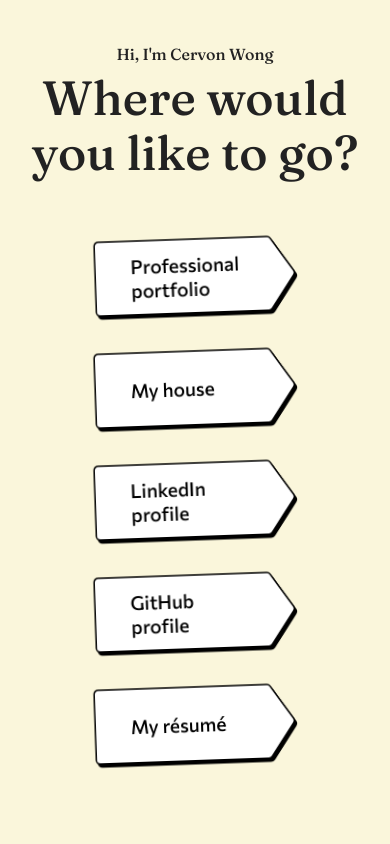
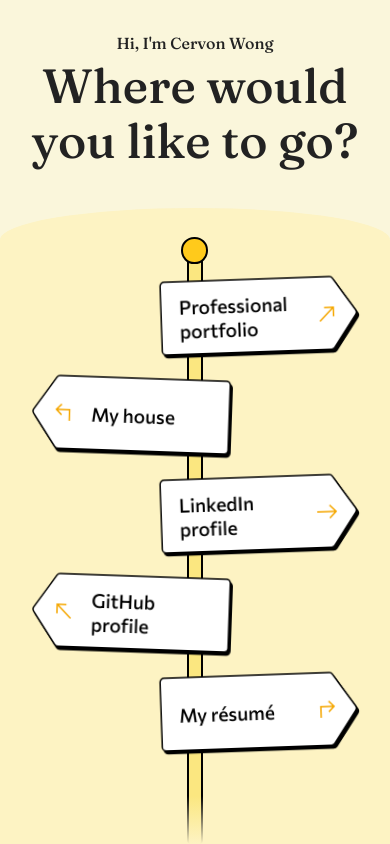
Before and after one commit to cervonwong/link, a website: page public/index.html in a window 390 px wide. Drawn offline with nearby package versions, Linux system fonts and the light colour scheme.

Commit message:
Fully implement mobile styling

```diff
--- a/public/index.html
+++ b/public/index.html
@@ -3,8 +3,8 @@
 
 <head>
   <meta charset="utf-8">
-  <title>Links to all my sites</title>
-  <meta name="description" content="This site is a convenient house to all the links to my other sites.">
+  <title>Links links links...</title>
+  <meta name="description" content="You've reached a crossroads. Now decide where you would like to go.">
   <meta name="viewport" content="width=device-width, initial-scale=1">
 
   <meta property="og:title" content="">
@@ -24,43 +24,74 @@
   <!--  Google Fonts -->
   <link rel="preconnect" href="https://fonts.googleapis.com">
   <link rel="preconnect" href="https://fonts.gstatic.com" crossorigin>
-<!--  <link href="https://fonts.googleapis.com/css2?family=Commissioner:wght@500..800&family=Fraunces:opsz,wght@9..144,500;9..144,400&display=swap" rel="stylesheet">-->
-  <link rel="preconnect" href="https://fonts.googleapis.com">
-  <link rel="preconnect" href="https://fonts.gstatic.com" crossorigin>
-  <link href="https://fonts.googleapis.com/css2?family=Commissioner:wght@500..800&family=Fraunces:opsz,wght@9..144,400;9..144,500&display=swap" rel="stylesheet">
+  <link
+      href="https://fonts.googleapis.com/css2?family=Commissioner:wght@500..800&family=Fraunces:opsz,wght,SOFT,WONK@9..144,400,50,1;9..144,500,50,1&display=swap"
+      rel="stylesheet">
+  <!--  TODO: Specify to prevent downloading extra files-->
+  <link rel="stylesheet"
+        href="https://fonts.googleapis.com/css2?family=Material+Symbols+Outlined:opsz,wght,FILL,GRAD@20..48,100..700,0..1,-50..200"/>
+
   <style>
     html {
       background: #FAF6DB;
+      height: 100%;
     }
+
+    body {
+      height: 100%;
+      display: flex;
+    }
+
     main {
-      margin: 2rem 0 2rem 0;
+      /* flex to expand to body height and width. */
       display: flex;
       flex-direction: column;
-      justify-content: center;
       align-items: center;
+      flex: 1;
+      padding: 2rem 0 0 0;
     }
+
     h1 {
       font-family: 'Fraunces', serif;
-      font-variation-settings: "wght" 500, "soft" 50, "wonk" 1;
+      font-weight: 500;
+      font-variation-settings: "wght" 500, "SOFT" 50, "WONK" 1;
       font-size: 1rem;
       text-align: center;
-      margin-bottom: 0.3rem;
+      margin: 0 1rem 0.2rem;
     }
+
     h2 {
       font-family: 'Fraunces', serif;
-      font-variation-settings: "wght" 500, "soft" 50, "wonk" 1;
+      font-weight: 500;
+      font-variation-settings: "wght" 500, "SOFT" 50, "WONK" 0;
       font-size: 3rem;
       line-height: 1.15;
       text-align: center;
-      margin-top: 0;
+      margin: 0 1rem 0;
     }
-    .signs {
+
+    ul.signs {
+      /* flex to expand to body height.*/
+      flex: 1;
+      position: relative;
+      z-index: 5;
       display: flex;
       flex-direction: column;
-      justify-content: center;
+      justify-content: start;
       align-items: center;
       gap: 0;
+      list-style: none;
+      padding: 0;
+      margin: 1.6rem 0 0.8rem 0;
     }
+
+    li {
+      list-style: none;
+      margin: 0;
+      padding: 0;
+      text-indent: 0;
+    }
+
     a {
       display: flex;
       align-items: center;
@@ -70,28 +101,127 @@
       line-height: 1.5rem;
       color: black;
       text-decoration: none;
-      padding: 2rem 2.3rem;
+      padding: 1.6rem 1.2rem;
       height: 3rem;
-      width: 8rem;
-      background-image: url("sign_right_200x74.svg");
+      width: 10rem;
       background-repeat: no-repeat;
       text-align: start;
       background-size: 100% 100%;
       transition: all 0.2s ease-in-out;
-      transform: rotate(-2deg) translate(0, 0);
       filter: drop-shadow(2px 3px 0px black);
     }
+
+    span.sign_text {
+      flex: 1;
+    }
+
+    a.sign_left > span.sign_text {
+      margin-left: 1rem;
+    }
+
+    a.sign_right {
+      flex-direction: row;
+      background-image: url("whyAreYouLookingAtMyImages/sign_right_200x74.svg");
+      margin-left: 8rem;
+      transform: rotate(-2deg) translate(0, 0);
+    }
+
+    a.sign_left {
+      flex-direction: row-reverse;
+      background-image: url("whyAreYouLookingAtMyImages/sign_left_200x74.svg");
+      margin-right: 8rem;
+      transform: rotate(2deg) translate(0, 0);
+    }
+
     a:hover {
       transition: all 0.2s ease-in-out;
       font-variation-settings: "wght" 700;
-      transform: rotate(-2deg) translate(-3px, -2px) scale(102%);
+      transform: rotate(0deg) translate(-3px, -2px) scale(102%);
       filter: drop-shadow(5px 5px 0px black);
     }
+
     a:active {
       transition: all 0.1s ease-in-out;
       font-variation-settings: "wght" 700;
+      filter: drop-shadow(0px 0px 0px black);
+    }
+
+    a.sign_right:active {
       transform: rotate(-2deg) translate(0px, 0px);
-      filter: drop-shadow(0px 0px 0px black);
+    }
+
+    a.sign_left:active {
+      transform: rotate(2deg) translate(0px, 0px);
+    }
+
+    nav {
+      display: flex;
+      flex-direction: column;
+      background: #FDF3C3;
+      /* flex to expand to body height.*/
+      flex: 1;
+      width: 100%;
+      align-items: center;
+      position: relative;
+      margin-top: 4.5rem;
+      /*padding-bottom: 3rem;*/
+    }
+
+    /* Gradient fade of pole*/
+    nav:after {
+      content: "";
+      z-index: 4;
+      width: 100%;
+      position: relative;
+      bottom: 0;
+      background-image: linear-gradient(rgba(253, 243, 195, 0%), rgba(253, 243, 195, 100%));
+      height: 3rem;
+    }
+
+    /* Oval top for yellow container */
+    nav:before {
+      content: "";
+      position: absolute;
+      z-index: -1;
+      background-color: #FDF3C3;
+      width: 100%;
+      border-radius: 50%;
+      top: -2rem;
+      height: 4rem;
+    }
+
+    div.pole {
+      position: absolute;
+      z-index: 3;
+      top: 1rem;
+      bottom: 0;
+      padding-bottom: 2rem;
+      width: 0.7rem;
+      background-color: #FBE780;
+      border: black 0.15rem solid;
+      border-bottom: transparent;
+      border-radius: 0.25rem;
+    }
+
+    div.pole:before {
+      content: "";
+      position: absolute;
+      z-index: 10;
+      background-color: #FFCA1B;
+      border: black 0.15rem solid;
+      border-radius: 50%;
+      top: -1.3rem;
+      height: 1.4rem;
+      width: 1.4rem;
+      left: 0;
+      right: 0;
+      margin-left: -0.5rem;
+    }
+
+    .sign_icon.material-symbols-outlined {
+      width: 24px;
+      color: #F5A700;
+      font-variation-settings: 'FILL' 0, 'wght' 400, 'GRAD' 0, 'opsz' 48
     }
   </style>
 </head>
@@ -100,13 +230,42 @@
   <main>
     <h1>Hi, I'm Cervon Wong</h1>
     <h2>Where would you like to go?</h2>
-      <div class="signs">
-        <a href="https://cervonwong.com" target="_blank">Professional<br>portfolio</a>
-        <a href="https://playground.cervonwong.com" target="_blank"><span>My house</span></a>
-        <a href="https://sg.linkedin.com/in/cervonwong" target="_blank">LinkedIn<br>profile</a>
-        <a href="https://github.com/cervonwong" target="_blank">GitHub<br>profile</a>
-        <a href="https://cervonwong.com/resume" target="_blank">My résumé</a>
-    </div>
+    <nav>
+      <div class="pole"></div>
+      <ul class="signs">
+        <li><a class="sign_right" href="https://cervonwong.com" target="_blank">
+          <span class="sign_text">
+            Professional portfolio
+          </span>
+          <span class="sign_icon material-symbols-outlined">
+            north_east
+          </span></a></li>
+        <li><a class="sign_left" href="https://playground.cervonwong.com" target="_blank"><span class="sign_text">
+            My house
+          </span>
+          <span class="sign_icon material-symbols-outlined">
+            arrow_top_left
+          </span></a></li>
+        <li><a class="sign_right" href="https://sg.linkedin.com/in/cervonwong" target="_blank"><span class="sign_text">
+            LinkedIn profile
+          </span>
+          <span class="sign_icon material-symbols-outlined">
+            east
+          </span></a></li>
+        <li><a class="sign_left" href="https://github.com/cervonwong" target="_blank"><span class="sign_text">
+            GitHub profile
+          </span>
+          <span class="sign_icon material-symbols-outlined">
+            north_west
+          </span></a></li>
+        <li><a class="sign_right" href="https://cervonwong.com/resume" target="_blank"><span class="sign_text">
+            My résumé
+          </span>
+          <span class="sign_icon material-symbols-outlined">
+            arrow_top_right
+          </span></a></li>
+      </ul>
+    </nav>
   </main>
   <script src="../js/vendor/modernizr-3.11.2.min.js"></script>
   <script src="../js/plugins.js"></script>
@@ -123,11 +282,14 @@
   <script async src="https://www.googletagmanager.com/gtag/js?id=G-MT9JG29P26"></script>
   <script>
     window.dataLayer = window.dataLayer || [];
-    function gtag(){dataLayer.push(arguments);}
+
+    function gtag() {
+      dataLayer.push(arguments);
+    }
+
     gtag('js', new Date());
 
     gtag('config', 'G-MT9JG29P26');
   </script>
 </body>
-
 </html>
```
Also changed, not shown: public/whyAreYouLookingAtMyImages/sign_left_200x74.svg (added), public/whyAreYouLookingAtMyImages/sign_right_200x74.svg (renamed from public/sign_right_200x74.svg), 1 other file. Lines whose indentation alone changed are shown as unchanged.
